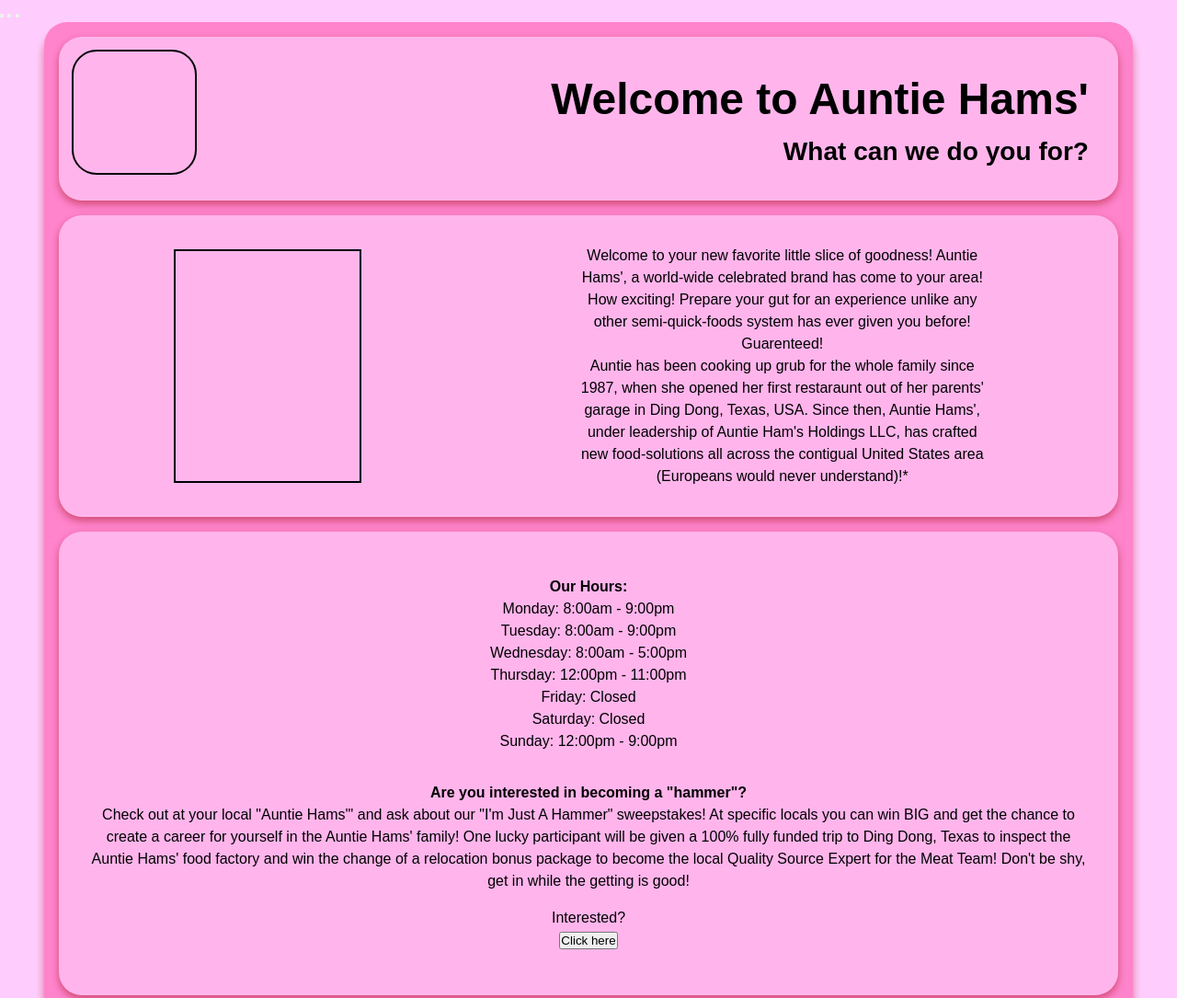
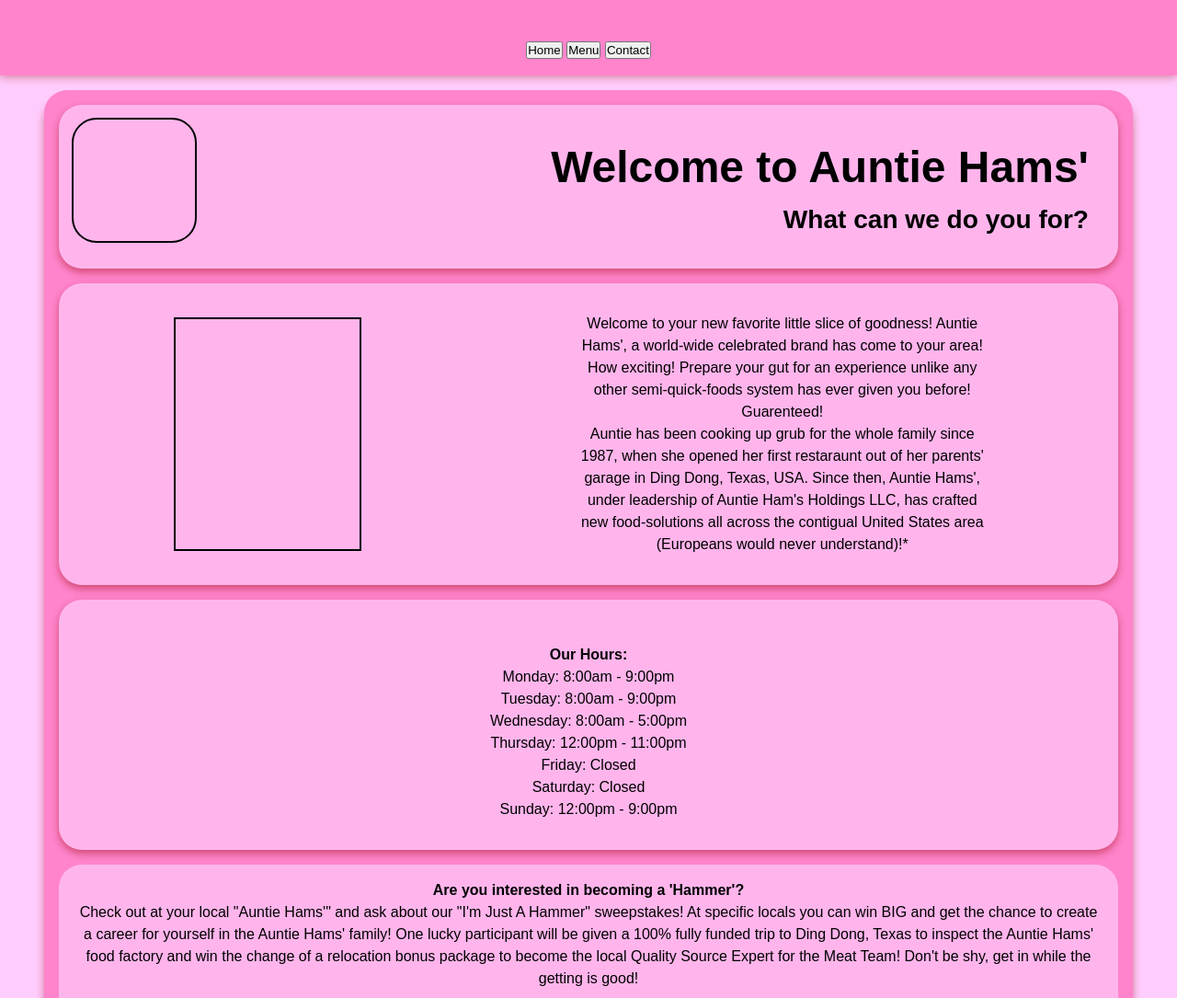
Before and after one commit to SapphicBear/Restaurant-Page, a website built with webpack: page src/index.html in a window 1280 px wide. Shown: the top 1085 px of the page at 92% size. Built offline with nearby package versions, Linux system fonts and the light colour scheme.

Commit message:
Make page fully javascript
Remove all HTML and make javascript render the page to the browser
completely without any other help from html.

```diff
--- /dev/null
+++ b/src/homePage.js
@@ -0,0 +1,50 @@
+export function pageLoad() {
+    const DOM = document.querySelector("#content");
+    const aside = document.createElement("aside");
+    const h1 = document.createElement("h1");
+    const h3 = document.createElement("h3");
+    const para = document.createElement("p");
+    const h4 = document.createElement("h4");
+    const ul = document.createElement("ul");
+    const li = document.createElement("li");
+    const div = document.createElement("div");
+
+    DOM.appendChild(div).className = "header";
+        document.querySelector(".header").appendChild(document.createElement("div")).className = "img";
+        document.querySelector(".header").appendChild(document.createElement("div")).className = "hero-text";
+            document.querySelector(".hero-text").appendChild(h1).textContent = "Welcome to Auntie Hams'";;
+            document.querySelector(".hero-text").appendChild(h3).textContent = "What can we do you for?";
+
+    DOM.appendChild(document.createElement("div")).className = "info";
+        document.querySelector(".info").appendChild(document.createElement("aside")).className = "img";
+        document.querySelector(".info").appendChild(document.createElement("div")).className = "text";
+
+            document.querySelector(".text").appendChild(document.createElement("p")).textContent = "Welcome to your new favorite little slice of goodness! Auntie Hams', a world-wide celebrated brand has come to your area! How exciting! Prepare your gut for an experience unlike any other semi-quick-foods system has ever given you before! Guarenteed!";
+
+            document.querySelector(".text").appendChild(document.createElement("p")).textContent = "Auntie has been cooking up grub for the whole family since 1987, when she opened her first restaraunt out of her parents' garage in Ding Dong, Texas, USA. Since then, Auntie Hams', under leadership of Auntie Ham's Holdings LLC, has crafted new food-solutions all across the contigual United States area (Europeans would never understand)!*";
+
+    DOM.appendChild(document.createElement("div")).className = "main";
+        document.querySelector(".main").appendChild(document.createElement("div")).className = "hours";
+            document.querySelector(".hours").appendChild(h4).textContent = "Our Hours:";
+            document.querySelector(".hours").appendChild(ul);
+                ul.appendChild(li);
+                    li.textContent = "Monday: 8:00am - 9:00pm";
+                ul.appendChild(document.createElement("li")).textContent = "Tuesday: 8:00am - 9:00pm"
+                ul.appendChild(document.createElement("li")).textContent = "Wednesday: 8:00am - 5:00pm";
+                ul.appendChild(document.createElement("li")).textContent = "Thursday: 12:00pm - 11:00pm";
+                ul.appendChild(document.createElement("li")).textContent = "Friday: Closed";
+                ul.appendChild(document.createElement("li")).textContent = "Saturday: Closed";
+                ul.appendChild(document.createElement("li")).textContent = "Sunday: 12:00pm - 9:00pm";
+
+    DOM.appendChild(document.createElement("div")).className = "call-to-action";
+        document.querySelector(".call-to-action").appendChild(document.createElement("h4")).textContent = "Are you interested in becoming a 'Hammer'?";
+        document.querySelector(".call-to-action").appendChild(document.createElement("p")).textContent = `Check out at your local "Auntie Hams'" and ask about our "I'm Just A Hammer" sweepstakes! At specific locals you can win BIG and get the chance to create a career for yourself in the Auntie Hams' family! One lucky participant will be given a 100% fully funded trip to Ding Dong, Texas to inspect the Auntie Hams' food factory and win the change of a relocation bonus package to become the local Quality Source Expert for the Meat Team! Don't be shy, get in while the getting is good!`;
+
+        document.querySelector(".call-to-action").appendChild(document.createElement("div")).className = "button-area";
+            document.querySelector(".button-area").appendChild(document.createElement("p")).textContent = "Interested?";
+            document.querySelector(".button-area").appendChild(document.createElement("button")).textContent = "Click here";
+
+    DOM.appendChild(document.createElement("div")).className = "footer";
+        document.querySelector(".footer").appendChild(document.createElement("p")).className = "health-info";
+            document.querySelector(".health-info").textContent = "*According to European law, Auntie Ham's Holdings LLC is not allowed to build, promote, propogandize, solicit, spread, create connections to, open dialogs with, cook pork-chops with the intention of feeding any European citizen, establishment, law-firm or foundation. Any breach of this would be a breach of European Law according to §36 StGB. Auntie Hams' Holdings LLC is not responsible for diahrea, blood-loss, vomitting, loss of balance, loss of hearing/eyesight, incredibly fast progressing stomach ulcers after immediate consumption of any products therein. This is all a joke by the way.";
+}
--- a/src/index.html
+++ b/src/index.html
@@ -6,55 +6,16 @@
     <title>Restaraunt Page</title>
 </head>
 <body>
-    <header>
+    <header class="outside">
         <nav>
-            <button></button>
-            <button></button>
-            <button></button>
+            <button>Home</button>
+            <button>Menu</button>
+            <button>Contact</button>
         </nav>
     </header>
     <div id="content">
         <!-- Design initial website here, then delete and make it only in javascript -->
-         <div class="header">
-            <div class="img"></div>
-            <div class="hero-text">
-                <h1>Welcome to Auntie Hams'</h1>
-                <h3>What can we do you for?</h3>
-            </div>
-         </div>
-         <div class="info">
-            <aside class="img"></aside>
-            <div class="text"><p>Welcome to your new favorite little slice of goodness! Auntie Hams', a world-wide celebrated brand has come to your area! How exciting! Prepare your gut for an experience unlike any other semi-quick-foods system has ever given you before! Guarenteed!</p>
-            <p>Auntie has been cooking up grub for the whole family since 1987, when she opened her first restaraunt out of her parents' garage in Ding Dong, Texas, USA. Since then, Auntie Hams', under leadership of Auntie Ham's Holdings LLC, has crafted new food-solutions all across the contigual United States area (Europeans would never understand)!*</p>
-            </div>
-         </div>
-         <div class="main">
-            <div class="hours">
-                <h4>Our Hours:</h4>
-                <ul>
-                    <li>Monday: 8:00am - 9:00pm</li>
-                    <li>Tuesday: 8:00am - 9:00pm</li>
-                    <li>Wednesday: 8:00am - 5:00pm</li>
-                    <li>Thursday: 12:00pm - 11:00pm</li>
-                    <li>Friday: Closed</li>
-                    <li>Saturday: Closed</li>
-                    <li>Sunday: 12:00pm - 9:00pm</li>
-                </ul>
-            </div>
 
-            <div class="call-to-action">
-                <h4>Are you interested in becoming a "hammer"?</h4>
-                <p>Check out at your local "Auntie Hams'" and ask about our "I'm Just A Hammer" sweepstakes! At specific locals you can win BIG and get the chance to create a career for yourself in the Auntie Hams' family! One lucky participant will be given a 100% fully funded trip to Ding Dong, Texas to inspect the Auntie Hams' food factory and win the change of a relocation bonus package to become the local Quality Source Expert for the Meat Team! Don't be shy, get in while the getting is good!</p>
-                <div class="button-area">
-                    <p>Interested?</p>
-                    <button>Click here</button>
-                </div>
-            </div>
-         </div>
-         <div class="footer">
-            <p class="health-info">*According to European law, Auntie Ham's Holdings LLC is not allowed to build, promote, propogandize, solicit, spread, create connections to, open dialogs with, cook pork-chops with the intention of feeding any European citizen, establishment, law-firm or foundation. Any breach of this would be a breach of European Law according to §36 StGB. Auntie Hams' Holdings LLC is not responsible for diahrea, blood-loss, vomitting, loss of balance, loss of hearing/eyesight, incredibly fast progressing stomach ulcers after immediate consumption of any products therein.
-            </p>
-         </div>
     </div>
 </body>
 </html>
--- a/src/index.js
+++ b/src/index.js
@@ -1,3 +1,6 @@
 import "./styles.css";
 
+import { pageLoad } from "./homePage.js";
+
 console.log("Hello! Javascript is running!");
+pageLoad();
--- a/src/styles.css
+++ b/src/styles.css
@@ -25,6 +25,21 @@ ul {
 body {
     background: rgb(255, 205, 253);
 }
+
+.outside {
+    height: 50px;
+    gap: 1rem;
+    display: flex;
+    justify-content: center;
+    align-items: end;
+    padding: 1rem;
+    background: var(--main-background);
+    margin-bottom: 1rem;
+    box-shadow: 0 1px 10px var(--shadow-color);
+}
+
+
+
 #content {
     margin-bottom: 2rem;
     display: grid;
```
